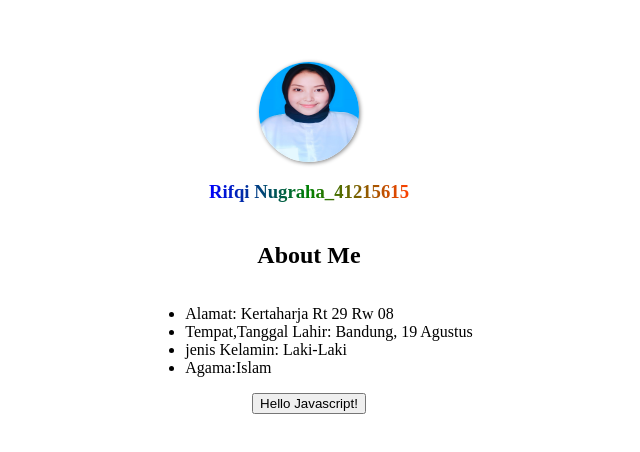
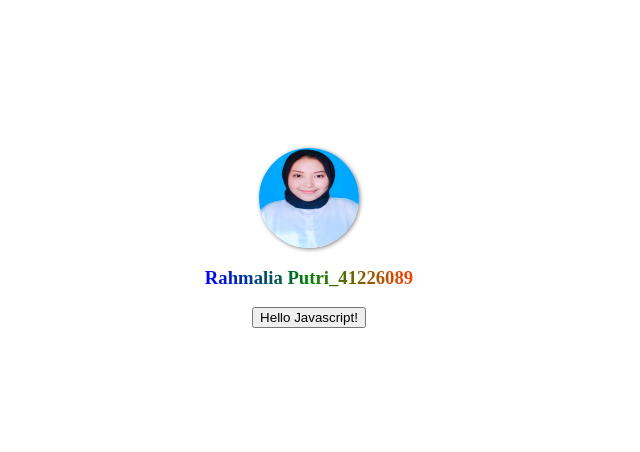
Before and after one commit to rahmaliaputri/rahmalia-putri, a plain HTML site: page index.html in a window 1280 px wide. Shown: the part 170-622 px from the top of the page, without its empty margins (331-971 px from the left). Drawn offline with Linux system fonts and the light colour scheme.

Commit message:
Update index.html

```diff
--- a/index.html
+++ b/index.html
@@ -4,7 +4,7 @@
     <meta charset="UTF-8">
     <meta http-equiv="X-UA-Compatible" content="IE=edge">
     <meta name="viewport" content="width=device-width, initial-scale=1.0">
-    <title>Rifqi Nugraha</title>
+    <title>Rahmalia Putri</title>
     <style>
       img{
         width: 100px;
@@ -53,15 +53,7 @@
 <body>
    <div class="while">
     <img src="foto.jpeg" alt="">
-    <h3>Rifqi Nugraha_41215615</h3>
-    <h2>About Me</h2>
-    <ul>
-
-        <li>Alamat: Kertaharja Rt 29 Rw 08</li>
-        <li>Tempat,Tanggal Lahir: Bandung, 19 Agustus</li>
-        <li>jenis Kelamin: Laki-Laki</li>
-        <li>Agama:Islam</li>
-    </ul>
+    <h3>Rahmalia Putri_41226089</h3>
     <button onclick="alert('halo bapak')">Hello Javascript!</button>
    </div>
 </body>
```
